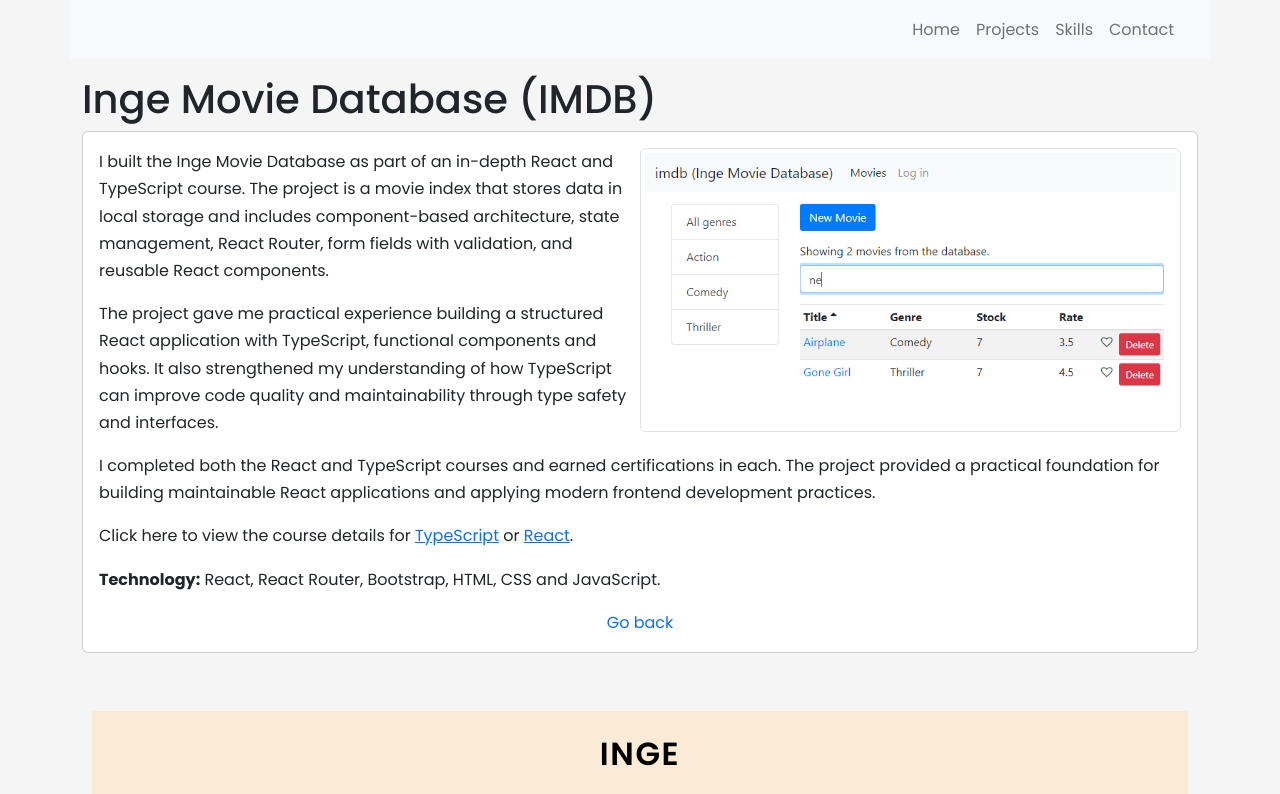
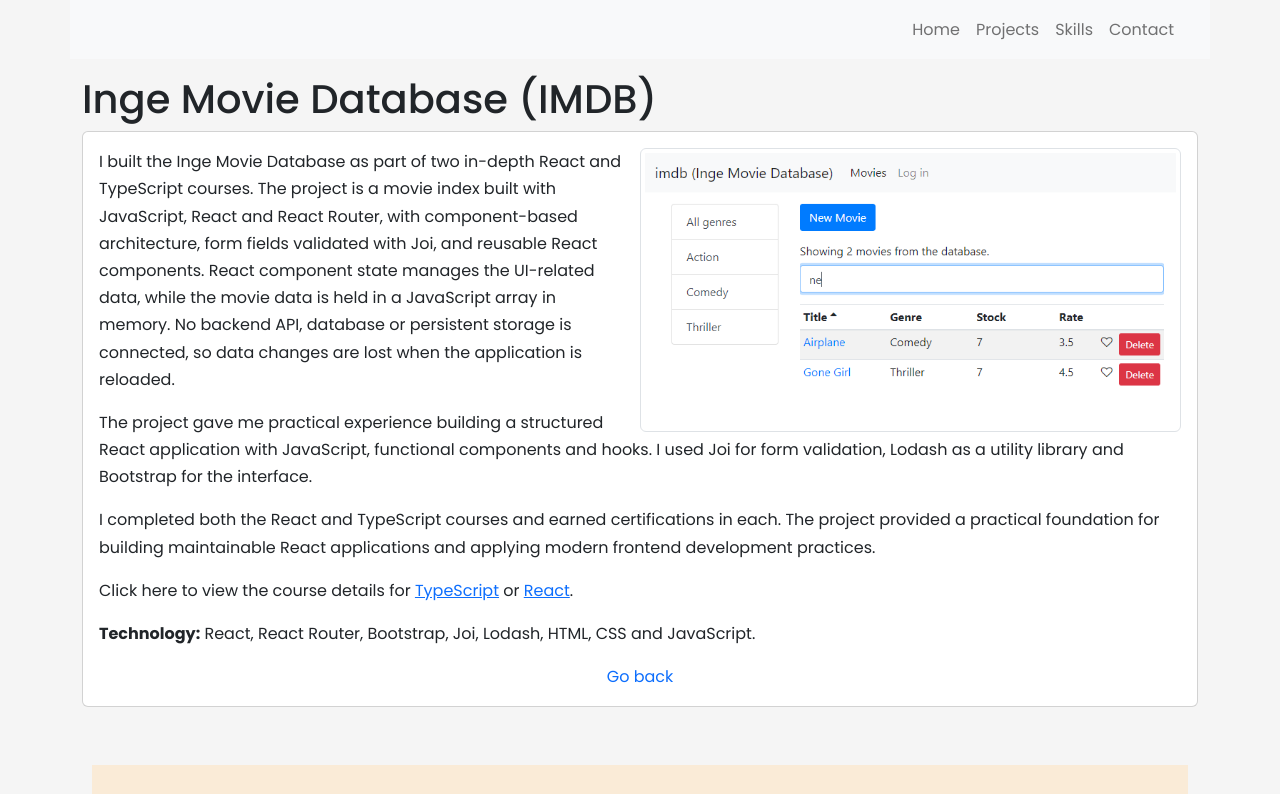
Before and after one commit to inge1980/portfolio, a React (Create React App) app: page /portfolio/projects/imdb in a window 1280 px wide. Shown: the top 794 px of the page. Built offline with nearby package versions, Linux system fonts and the light colour scheme.

Commit message:
Updating more Technology paragraphs.

```diff
--- a/src/components/Projects/Pages/Imdb.js
+++ b/src/components/Projects/Pages/Imdb.js
@@ -32,10 +32,10 @@ const Imdb = () => {
                         </div>
                         <div className="wordBreakText">
                           <p className="text-start">
-                            I built the Inge Movie Database as part of an in-depth React and TypeScript course. The project is a movie index that stores data in local storage and includes component-based architecture, state management, React Router, form fields with validation, and reusable React components.
+                            I built the Inge Movie Database as part of two in-depth React and TypeScript courses. The project is a movie index built with JavaScript, React and React Router, with component-based architecture, form fields validated with Joi, and reusable React components. React component state manages the UI-related data, while the movie data is held in a JavaScript array in memory. No backend API, database or persistent storage is connected, so data changes are lost when the application is reloaded.
                           </p>
                           <p className="text-start">
-                            The project gave me practical experience building a structured React application with TypeScript, functional components and hooks. It also strengthened my understanding of how TypeScript can improve code quality and maintainability through type safety and interfaces.
+                            The project gave me practical experience building a structured React application with JavaScript, functional components and hooks. I used Joi for form validation, Lodash as a utility library and Bootstrap for the interface.
                           </p>
                           <p className="text-start">
                             I completed both the React and TypeScript courses and earned certifications in each. The project provided a practical foundation for building maintainable React applications and applying modern frontend development practices.
@@ -62,7 +62,7 @@ const Imdb = () => {
                             .
                           </p>
                           <p className="text-start">
-                            <strong>Technology:</strong> React, React Router, Bootstrap, HTML, CSS and JavaScript.
+                            <strong>Technology:</strong> React, React Router, Bootstrap, Joi, Lodash, HTML, CSS and JavaScript.
                           </p>
                         </div>
                       </div>
```
